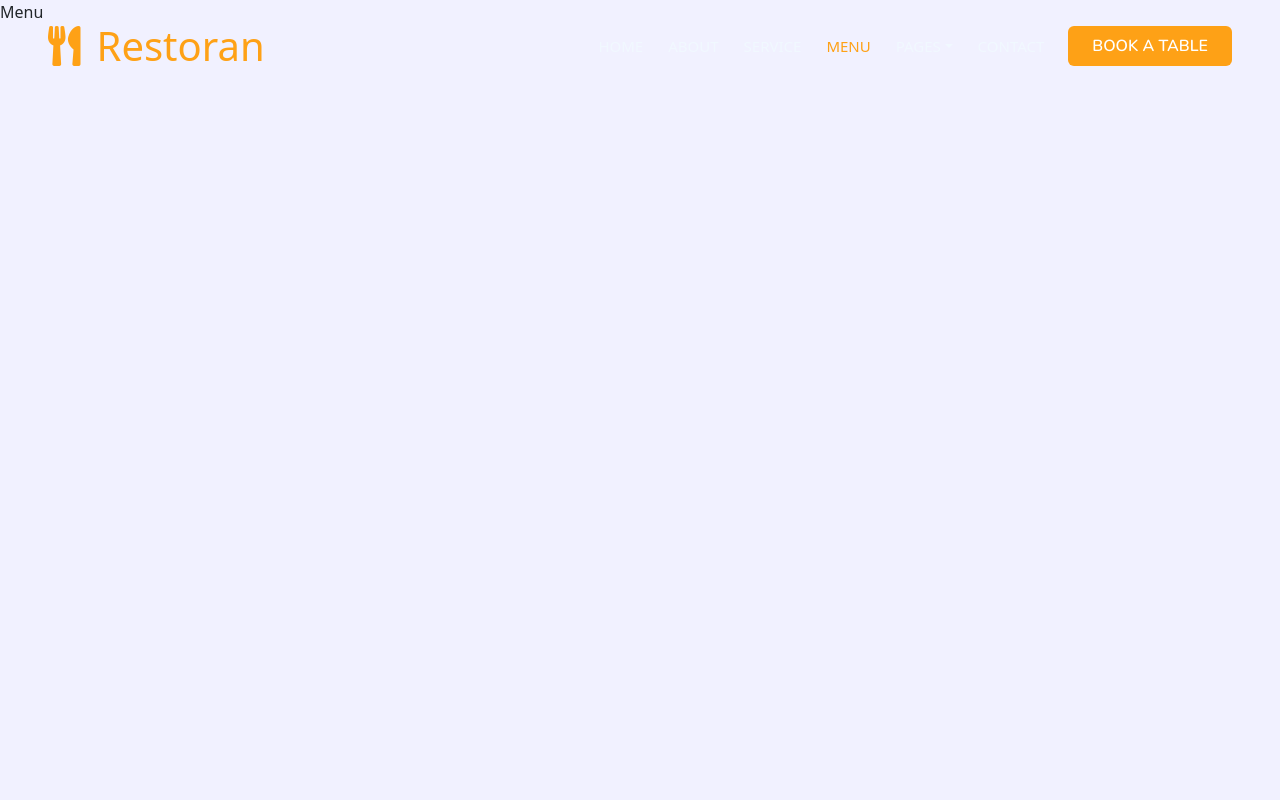
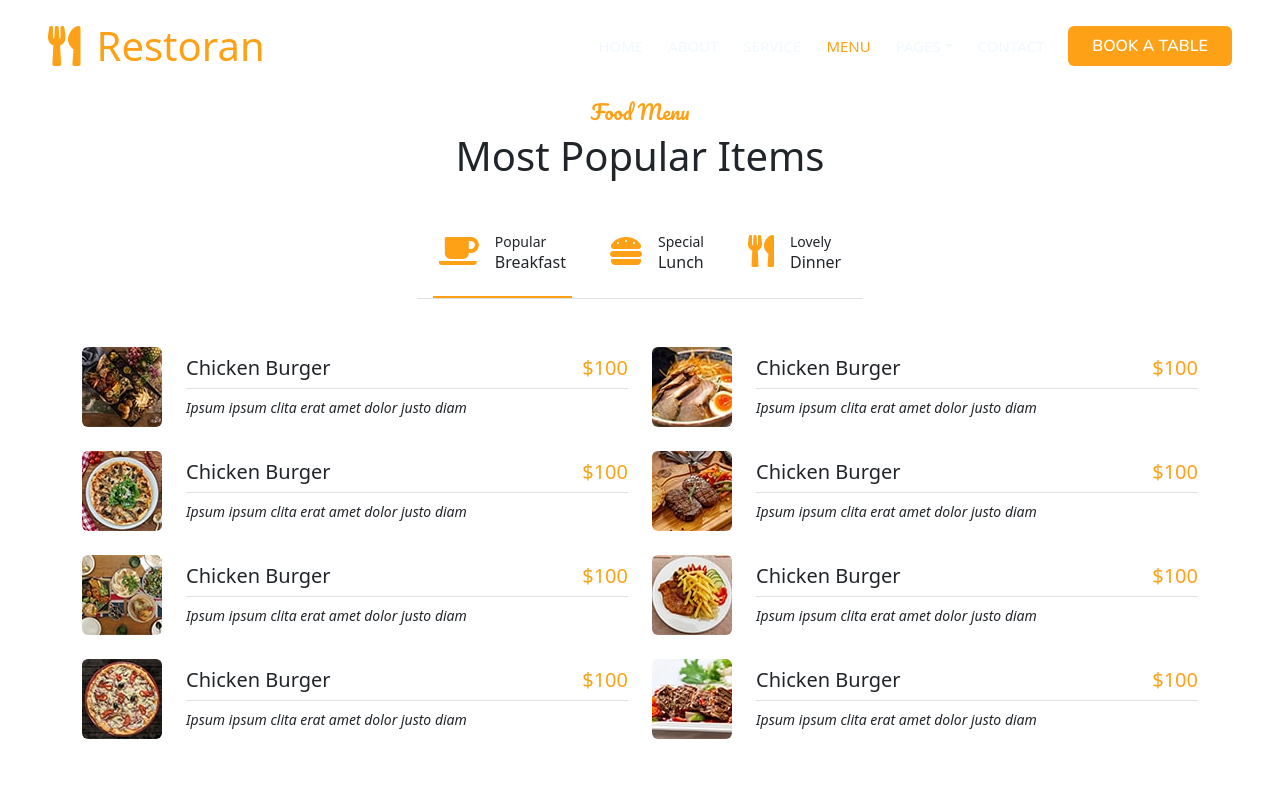
Before and after one commit to akhilworks2001/restoran, a React (Vite) app: page /menu in a window 1280 px wide. Shown: the top 800 px of the page. Built offline with nearby package versions, Linux system fonts and the light colour scheme.

Commit message:
menu page added

```diff
--- a/src/App.jsx
+++ b/src/App.jsx
@@ -1,6 +1,8 @@
 import { BrowserRouter as Router } from "react-router-dom";
 import AppRoutes from "./route/Routes";
 import Navbar from "./components/navbar/Navbar";
+import Footer from './components/footer/Footer';
+
 import "./App.css";
 
 function App() {
@@ -9,6 +11,7 @@
 
       <Navbar />
       <AppRoutes />
+      <Footer />
 
     </Router>
   );
--- a/src/pages/about/About.jsx
+++ b/src/pages/about/About.jsx
@@ -1,7 +1,6 @@
 import React from 'react';
 import About from '../../components/about/About';
 import Team from '../../components/team/Team';
-import Footer from '../../components/footer/Footer';
 
 
 function AboutPage() {
@@ -9,7 +8,6 @@
     <>
       <About />
       <Team />
-      <Footer />
     </>
   )
 };
--- a/src/pages/home/Home.jsx
+++ b/src/pages/home/Home.jsx
@@ -18,7 +18,6 @@
       <Booking />
       <Team />
       <Testimonial />
-      <Footer />
     </>
   )
 }
--- a/src/pages/menu/Menu.jsx
+++ b/src/pages/menu/Menu.jsx
@@ -1,9 +1,12 @@
 import React from 'react'
+import FoodMenu from '../../components/menu/Menu'
 
-function Menu() {
+function MenuPage() {
   return (
-    <div>Menu</div>
+    <div>
+      <FoodMenu />
+    </div>
   )
 }
 
-export default Menu
+export default MenuPage
```
